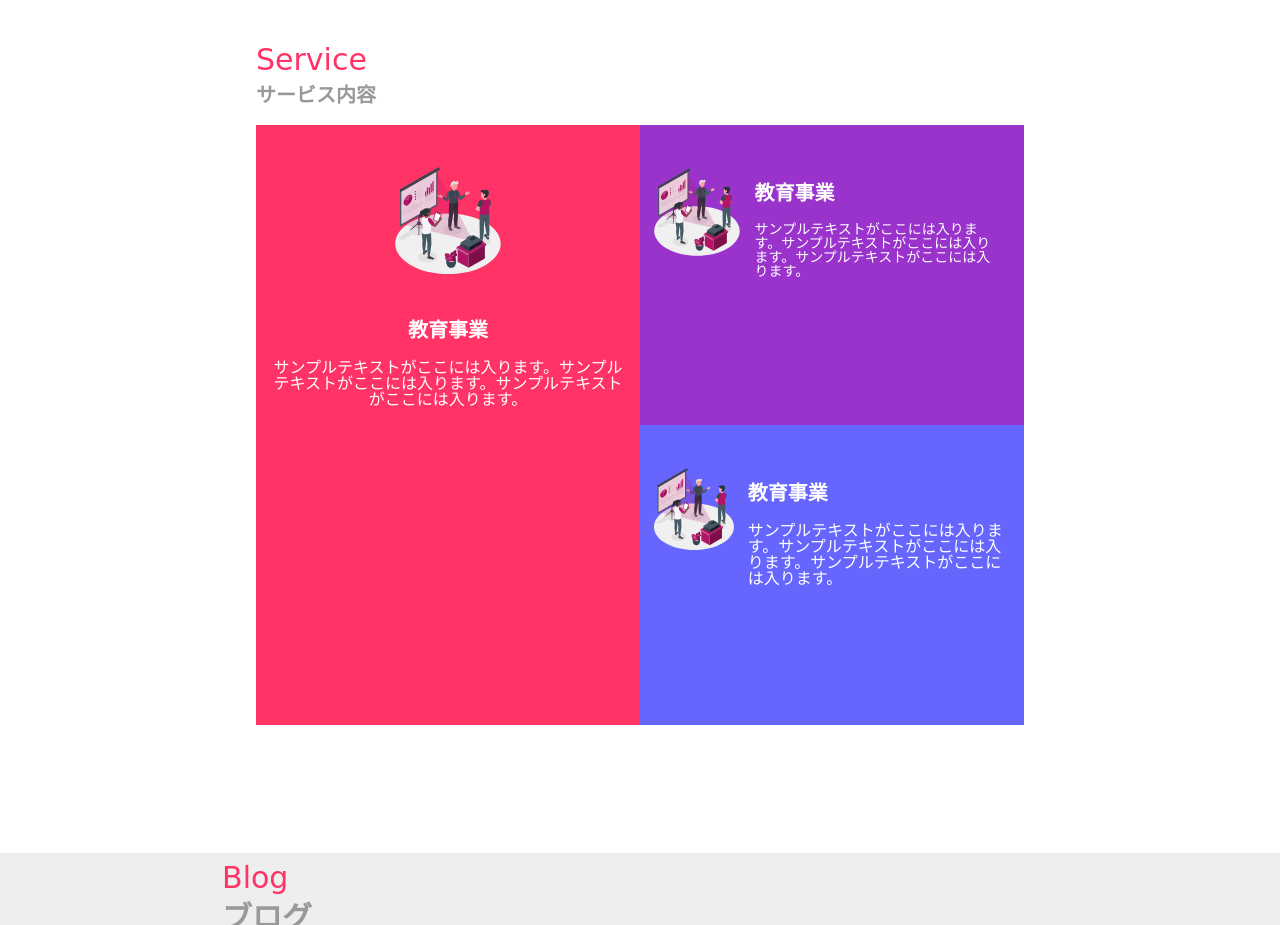
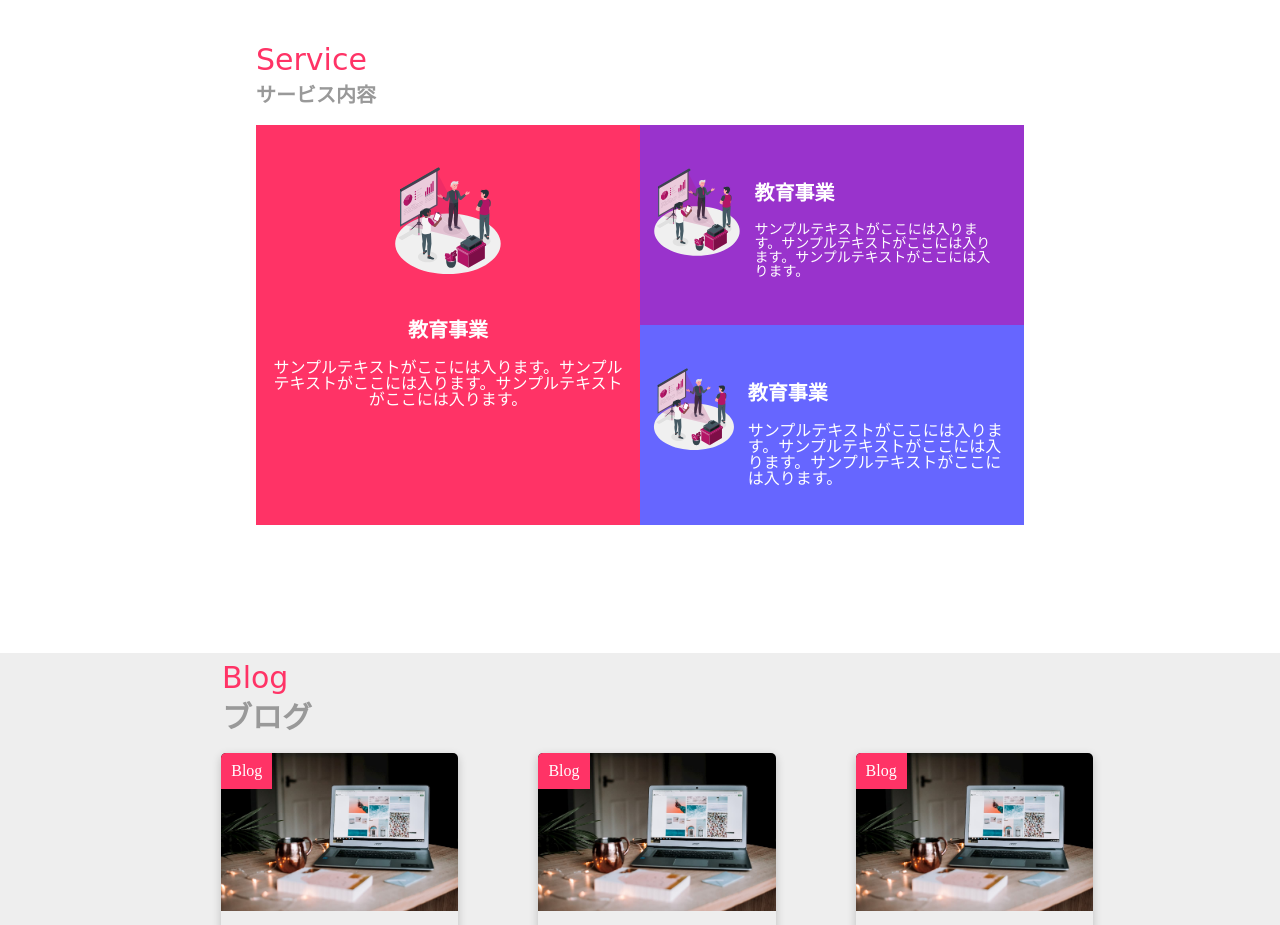
Before and after one commit to Takuha1126/2023_watanabetakuha_lp, a plain HTML site: page index.html in a window 1280 px wide. Shown: the part 1380-2305 px from the top of the page. Drawn offline with Linux system fonts and the light colour scheme; a web font is replaced by a local one.

Commit message:
任意のメッセージ

```diff
--- a/css/style.css
+++ b/css/style.css
@@ -159,13 +159,13 @@
 }
 .item-img {
     display: grid;
-    grid-template-rows: 300px 300px;
-    grid-template-columns:  2fr 2fr;
+    grid-template-rows: 200px 200px;
+    grid-template-columns: 1fr  2fr 2fr 1fr;
 
 }
 .item-img-text {
     grid-row: 1/3;
-    grid-column: 1/2;
+    grid-column: 1/3;
     background-color: #ff3366;
 }
 .img-text img{
@@ -186,7 +186,7 @@
 .item-img-group {
     background-color: #9933cc;
     grid-row: 1/2;
-    grid-column: 2/3;
+    grid-column: 3/5;
     display: flex;
     color: #fff;
 }
@@ -213,7 +213,7 @@
     display: flex;
     background-color: #6666ff;
     grid-row: 2/3;
-    grid-column: 2/3;
+    grid-column: 3/5;
     color: #fff;
 }
 .img-card img {
```
